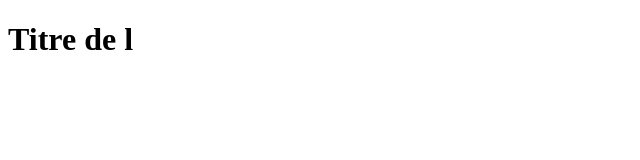
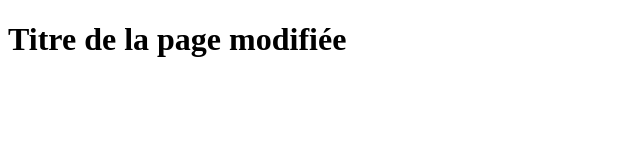
Before and after one commit to tomek51/P2, a plain HTML site: page index.html in a window 1280 px wide. Shown: the whole page, without its empty margins (0-640 px from the left). Drawn offline with Linux system fonts and the light colour scheme.

Commit message:
changemment texte

```diff
--- a/index.html
+++ b/index.html
@@ -9,7 +9,7 @@
 </head>
 
 <body>
-    <h1>Titre de l</h1>
+    <h1>Titre de la page modifiée</h1>
 </body>
 
 </html>
```
